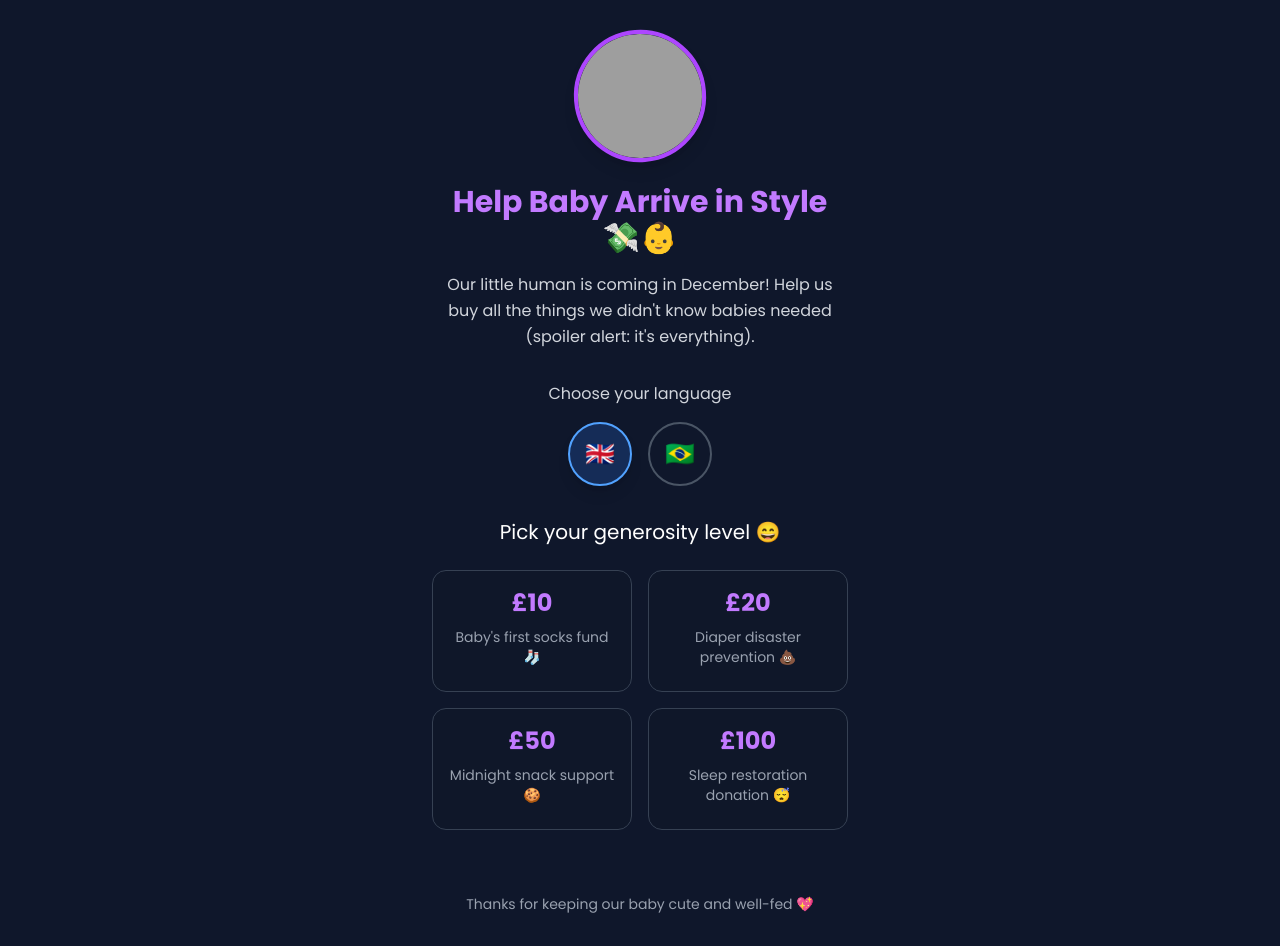
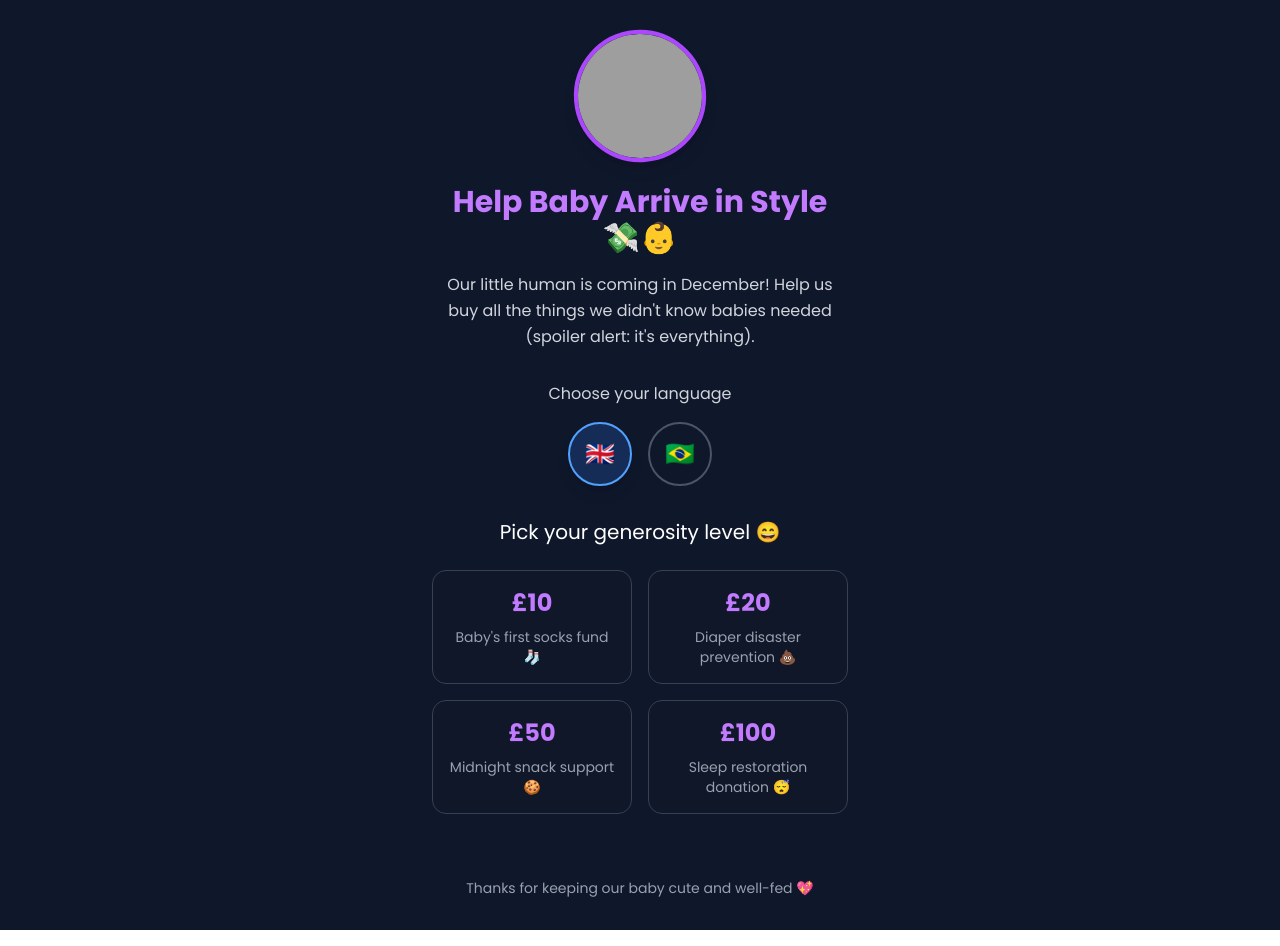
Before and after one commit to lfmachadodasilva/cotoco, a React (Vite) app: page / in a window 1280 px wide. Built offline with nearby package versions, Linux system fonts and the light colour scheme; grey boxes are pictures that could not be loaded.

Commit message:
fix spacing

```diff
--- a/src/components/ui/card.tsx
+++ b/src/components/ui/card.tsx
@@ -20,7 +20,7 @@ function CardHeader({ className, ...props }: React.ComponentProps<'div'>) {
     <div
       data-slot="card-header"
       className={cn(
-        '@container/card-header has-data-[slot=card-action]:grid-cols-[1fr_auto] [.border-b]:pb-6 grid auto-rows-min grid-rows-[auto_auto] items-start gap-1.5 px-6 pt-6',
+        '@container/card-header has-data-[slot=card-action]:grid-cols-[1fr_auto] [.border-b]:pb-4 grid auto-rows-min grid-rows-[auto_auto] items-start gap-1.5 px-6 pt-6',
         className
       )}
       {...props}
@@ -65,7 +65,7 @@ function CardContent({ className, ...props }: React.ComponentProps<'div'>) {
   return (
     <div
       data-slot="card-content"
-      className={cn('px-6 [&:last-child]:pb-6', className)}
+      className={cn('px-4 [&:last-child]:pb-4', className)}
       {...props}
     />
   );
@@ -75,7 +75,7 @@ function CardFooter({ className, ...props }: React.ComponentProps<'div'>) {
   return (
     <div
       data-slot="card-footer"
-      className={cn('[.border-t]:pt-6 flex items-center px-6 pb-6', className)}
+      className={cn('[.border-t]:pt-4 flex items-center px-4 pb-4', className)}
       {...props}
     />
   );
```
